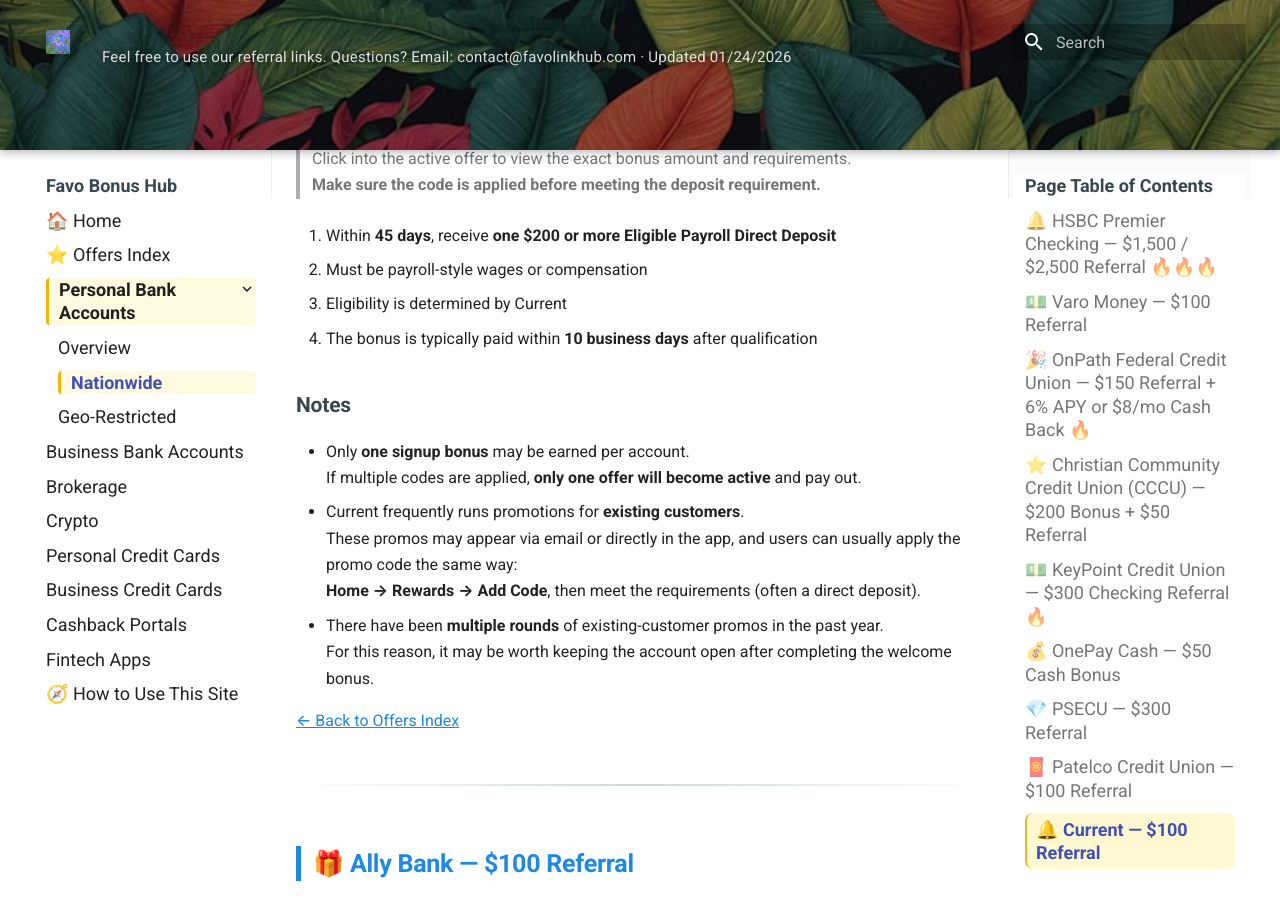
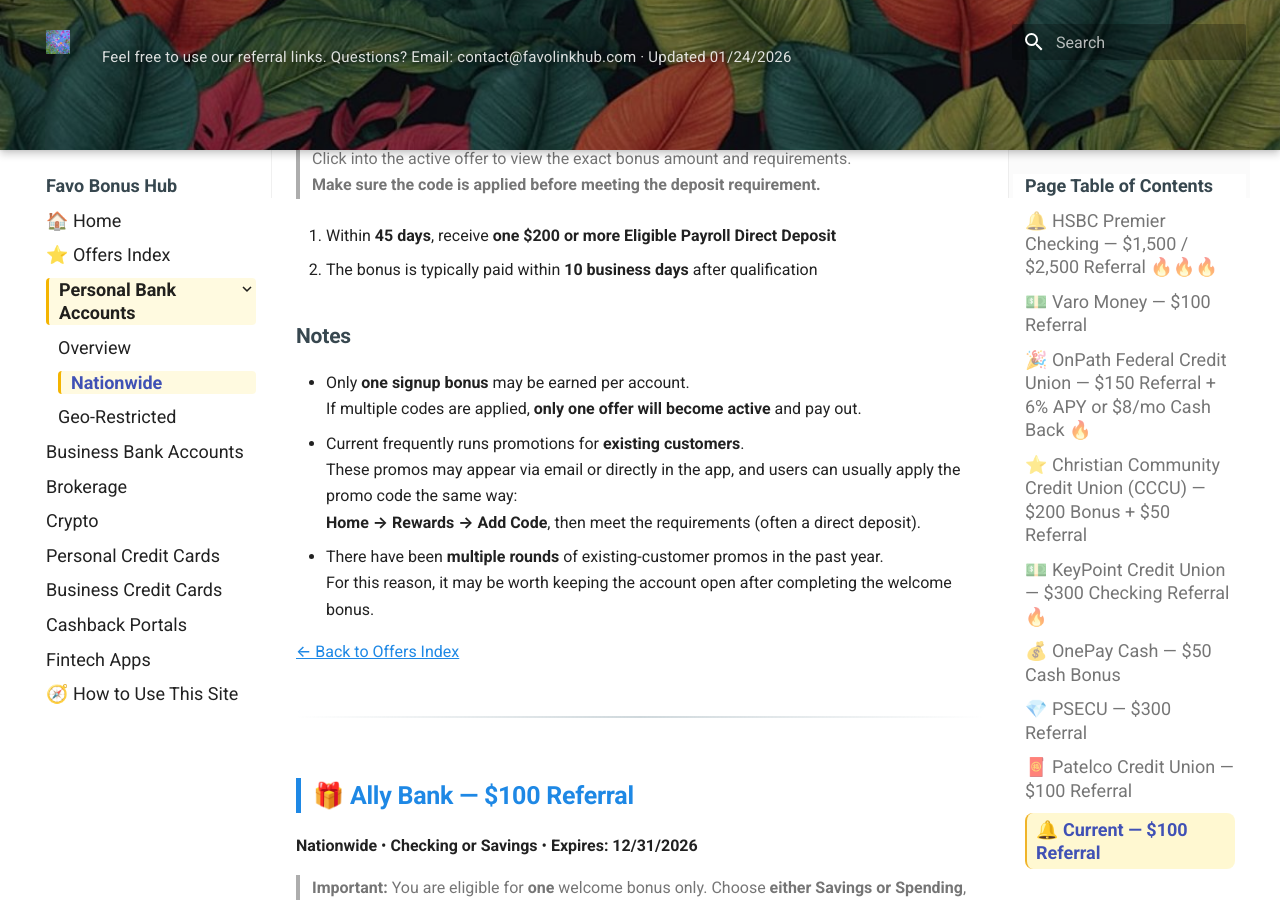
Before and after one commit to whispersofzephyr/favolinkhub-site, an MkDocs documentation site: the page built from docs/personal-bank-nationwide.md, in a window 1280 px wide and 900 px high, scrolled down 14598 px. Built offline with MkDocs 1.6.1 and Material for MkDocs 9.7.7, drawn with Linux system fonts in a browser that asks for light colours.

Commit message:
Update personal-bank-nationwide.md

```diff
--- a/docs/personal-bank-nationwide.md
+++ b/docs/personal-bank-nationwide.md
@@ -524,9 +524,6 @@ The active bonus amount and requirements will be shown in the app after applying
 
 3. Within **45 days**, receive **one $200 or more Eligible Payroll Direct Deposit**
 
-   - Must be payroll-style wages or compensation
-   - Eligibility is determined by Current
-
 4. The bonus is typically paid within **10 business days** after qualification
 
 ### Notes
```
